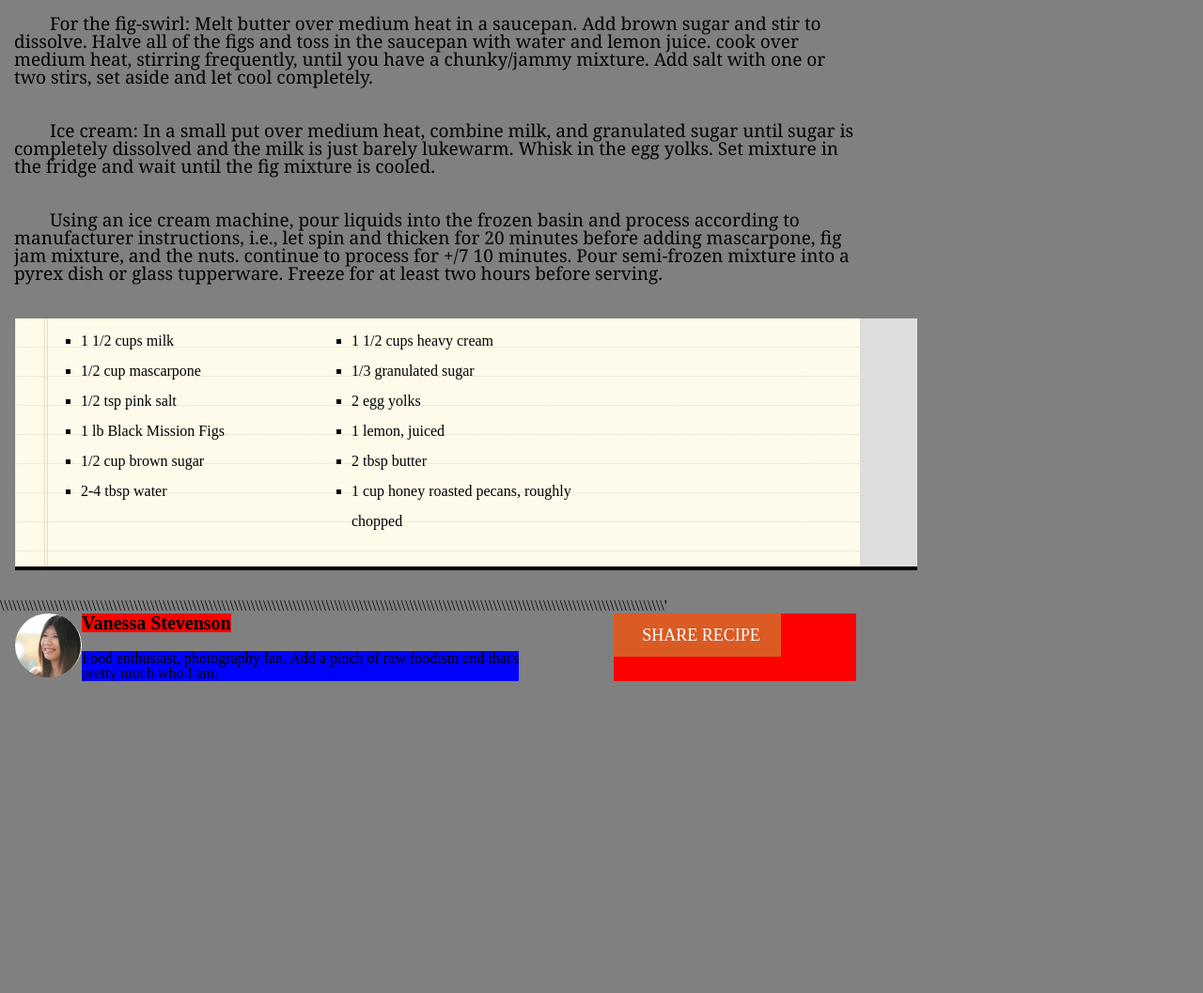
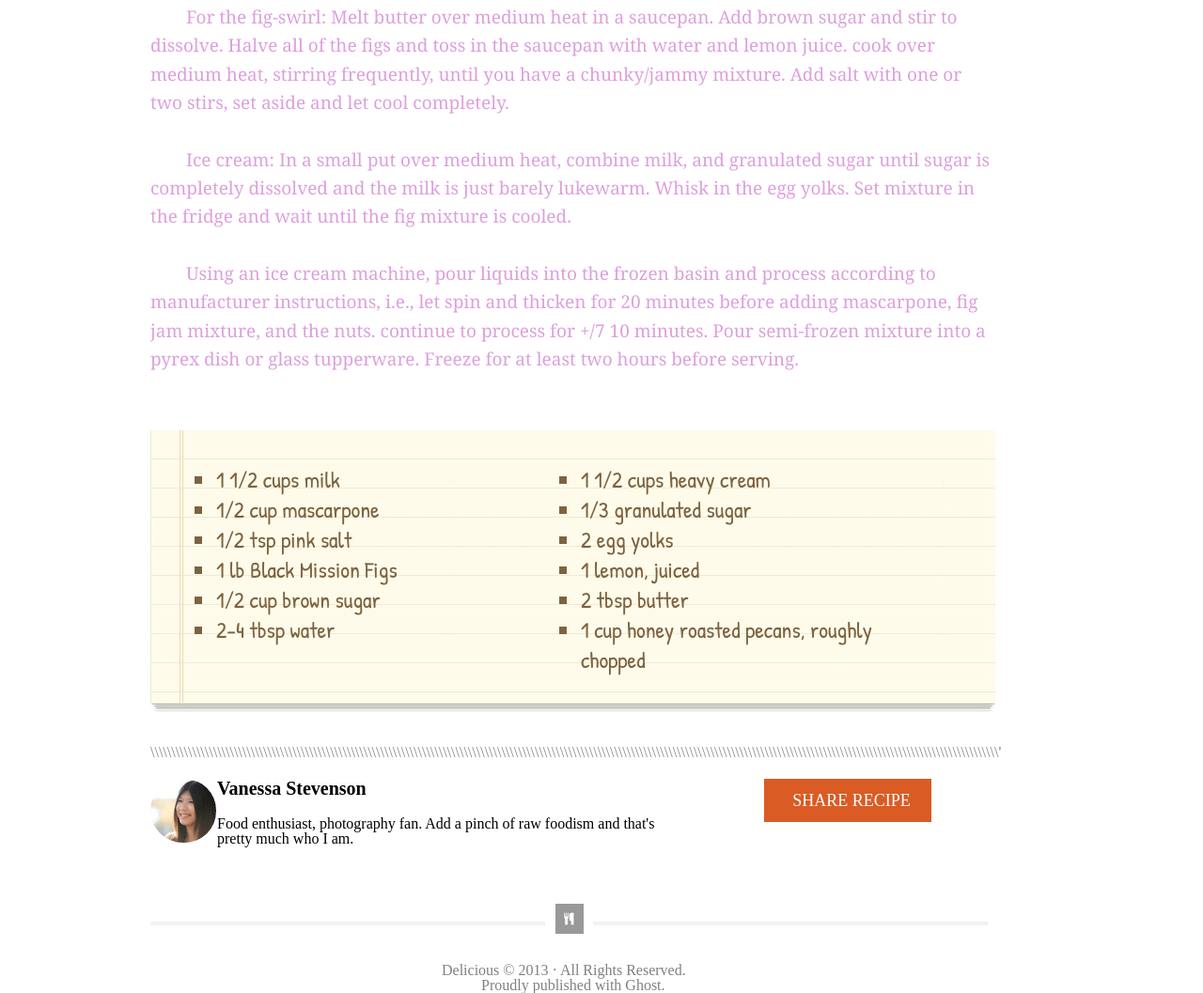
Before and after one commit to jondiquattro/code-302-prework, a plain HTML site: page index.html in a window 1280 px wide. Shown: the part 890-1947 px from the top of the page at 94% size. Before the commit the page ends 1615 px from the top, so only its background shows below. Drawn offline with Linux system fonts and the light colour scheme; a web font is replaced by a local one.

Commit message:
Finishing

```diff
--- a/css/style.css
+++ b/css/style.css
@@ -1,29 +1,30 @@
 
 #bodyDiv {
     margin: 0 auto;
-    background: grey;
+    /* background: grey; */
+    /* border: 4px solid red; */
+    width: 960px;
+
 }
 /* creates grid inside header */
 .headerGrid{
-    /* background: #ddd; */
     display: grid;
     grid-template-columns: 61% 37%;
-    /* same affect as grid-gap */
-    /* grid-column-gap: 1em;
-    grid-row-gap: 1 em; */
-    width: 960px;
+    width: 950px;
     grid-gap: 1em;
+    margin: 0 auto;
+    /* border: 4px solid green; */
 }
 
-.headerGrid{
+/* .headerGrid{ */
     /* background: #eee; */
-    padding: 1em;
+    /* padding: 1em;
     height: 70px;
-}
+} */
 
-.headerGrid {
+/* .headerGrid {
     background: #ddd;
-}
+} */
 /* .headerGrid div:nth-child(even){
     background: #eee;
 } */
@@ -31,7 +32,7 @@
 margin-top: 12px;
 width: 300px;
 /* height: 100px; */
-background: red;
+/* background: red; */
 /* padding-top: 6px; */
 }
 /* gets delicios and text to float next to image */
@@ -50,8 +51,7 @@ background: red;
 
 }
 .headLeftText :nth-child(2){
-    /* font-family: 'Yellowtail', cursive;
-    margin: 1px; */
+    color: gray;
     font-size: 12px;
     font-weight: bold;
 
@@ -80,39 +80,41 @@ background: red;
     margin-left: 60px;
 }
 #piping{
-    margin-top: 2px;
-    font-size: 20px;
-    margin-left: 18px;
+    margin-top: 30px;
+    font-size: 19px;
+    color: gray;
+
 }
 /* makes the title banner into a grid */
 .titleBanner{
     /* background: #ddd; */
+    /* border: 4px solid green; */
+
     display: grid;
     grid-template-columns: 69% 31%;
-    /* same affect as grid-gap */
-    /* grid-column-gap: 1em;
-    grid-row-gap: 1 em; */
-    width: 960px;
+    width: 950px;
     grid-gap: 1em;
-    margin-left: 16px;
     margin-top: 52px;
 }
 /* #bannerLeft{
     background: red;
 } */
 #bannerLeft :nth-child(1){
-    font-size: 44px;
+    font-size: 40px;
     font-family: 'Anton', sans-serif;
     margin-bottom: 6px;
 }
 #bannerLeft :nth-child(2){
     font-size: 16px;
+    color: gray;
     /* font-family: 'Anton', sans-serif; */
 }
 #bannerRight p {
+    /* font-size: 14px; */
     float: right;
     margin-top: 40px;
     margin-right: 78px;
+    color: gray;
 }
 #bannerRight img{
     margin-top: 44px;
@@ -120,83 +122,112 @@ background: red;
     float: right;
 }
 #mainImg{
-    margin-left: 16px;
-    margin-top: 30px;
+    /* margin-left: 16px; */
+    margin-top: 24px;
 }
 
 #instructions{
     font-family: Cambria, Cochin, Georgia, Times, 'Times New Roman', serif;
+
     font-size: 19px;
-    margin-left: 15px;
+    line-height: 1.6;
     margin-top: 28px;
+
+
     width: 900px;
     text-indent: 38px;
 }
+#instructions p {
+    /* background-color: red; */
+    padding: 0px;
+    margin-top: 30px;
+    color: plum;
+}
 
-/* #listImg{
-    margin-left: 15px;
-} */
 
 .instructionCard{
-    background: #ddd;
+    /* background: #ddd; */
     display: grid;
     grid-template-columns: 30% 30%;
     background-image: url("/assets/list-bg.png");
     background-repeat: no-repeat;
-    margin-left: 16px;
-    border-bottom: 4px solid black;
+    /* margin-left: 16px; */
+    /* border: 4px solid black; */
     width: 960px;
+    height: 300px;
 }
-#instructionsLeft ul {
+/* #instructionsLeft {
+background: red;
+height: 250px;
+} */
+#instructionsLeft ul  {
     list-style: square;
     margin-left: 70px;
-    margin-top: 16px;
-
+    /* margin-top: 16px; */
+    /* margin-bottom: 16px; */
+    font-size: 24px;
+    /* background: blue; */
+    width: 300px;
 }
 #instructionsRight ul {
     list-style: square;
-    margin-left: 70px;
-    width: 250px;
-    margin-bottom: 40px;
+    margin-left: 170px;
+    width: 400px;
+    /* margin-bottom: 18px; */
+    /* background: red; */
+    font-size: 24px;
+
+}
+#instructionsRight ul :first-child{
+    margin-top: 40px;
+
+}
+#instructionsLeft ul :first-child{
+    margin-top: 40px;
+
 }
 .instructionCard div ul li{
 margin-bottom: 8px;
-margin-top: 16px;
-/* margin-left: 80px; */
+font-family: 'Patrick Hand', cursive;
+color: #7d6340
 }
 #instructionsRight ul :last-child{
     /* background: red; */
     list-style: none;
+    /* font-size: 24px;     */
+
 }
 #bottomPiping{
-    margin-top: 30px;
+    margin-top: 35px;
+    color: gray;
 }
 .bottom{
     display: grid;
     grid-template-columns: 71% 28%;
     width: 920px;
+    margin-top: 20px;
 }
 
 .bottom img{
-    margin-left: 16px;
+    /* margin-left: 16px; */
     float:left;
     border-radius: 50%;
 }
 
 .bottom ul :nth-child(1){
     float: left;
-    background: red;
+    /* background: red; */
     font-weight: bold;
     font-size: 20px;
 }
 .bottom ul :nth-child(2){
     float: left;
     margin-top: 20px;
-    background: blue;
+    /* background: blue; */
 }
 #bottomRight{
     /* background: #da5b24; */
-    background: red;
+    /* background: red; */
 
 }
 
@@ -210,3 +241,58 @@ margin-top: 16px;
     padding-left:30px;
     padding-right: 8px;
 }
+
+
+.bottomBorder{
+margin: 0 auto;
+/* border: 4px solid green; */
+height: 100px;
+width: 960px;
+
+}
+
+ .bottomBorder :nth-child(1){
+    border-top: 4px solid #f2f2f2;
+    /* margin-left: 16px; */
+    margin-top: 80px;
+    width: 420px;
+    height: 40px;
+    float: left;
+    }
+.bottomBorder :nth-child(2){
+    /* border: 4px solid black; */
+    margin-top: 60px;
+    float: left;
+    margin-left: 10px;
+    margin-right: 10px;
+}
+.bottomBorder :nth-child(3){
+    border-top: 4px solid #f2f2f2;
+
+    width: 420px;
+    height: 40px;
+    margin-top: 80px;
+    float: left;
+}
+#foot{
+    color: gray;
+    clear: both;
+    /* border: 1px solid black; */
+    width: 900px;
+    /* margin: 0 auto; */
+
+}
+#foot :nth-child(1){
+    /* text-indent: 28px; */
+    /* background: #ddd; */
+    width: 280px;
+    margin: 0 auto;
+
+}
+#foot :nth-child(2){
+    /* text-indent: 28px; */
+    /* background: #ddd; */
+    width: 196px;
+    margin: 0 auto;
+
+}
--- a/index.html
+++ b/index.html
@@ -9,10 +9,12 @@
     <link type="text/css" rel="stylesheet" href="css/style.css" />
     <link href="https://fonts.googleapis.com/css?family=Sofia|Yellowtail" rel="stylesheet">
     <link href="https://fonts.googleapis.com/css?family=Anton" rel="stylesheet">
-    <title>Document</title>
+    <link href="https://fonts.googleapis.com/css?family=Patrick+Hand" rel="stylesheet">
+    <title>Chocolate Pizza</title>
 </head>
 
-<body id="bodyDiv">
+<body >
+<div id="bodyDiv">
     <div class="headerGrid">
         <!-- container for left grid -->
         <div id="headLeft">
@@ -44,7 +46,7 @@
         </div>
 
     </div>
-    <p id="piping">\\\\\\\\\\\\\\\\\\\\\\\\\\\\\\\\\\\\\\\\\\\\\\\\\\\\\\\\\\\\\\\\\\\\\\\\\\\\\\\\\\\\\\\\\\\\\\\\\\\\\\\\\\\\\\\\\\\\\\\\\\\\\\\\\\\\\\\\\\\\\\\\\\\\\\\\\\\\\\\'</p>
+    <p id="piping">\\\\\\\\\\\\\\\\\\\\\\\\\\\\\\\\\\\\\\\\\\\\\\\\\\\\\\\\\\\\\\\\\\\\\\\\\\\\\\\\\\\\\\\\\\\\\\\\\\\\\\\\\\\\\\\\\\\\\\\\\\\\\\\\\\\\\\\\\\\\\\\\\\\\\\\\\\\\\\\\\\'</p>
     <div class="titleBanner">
         <div id="bannerLeft">
             <p>Chocolate Pizza</p>
@@ -66,8 +68,8 @@
     </div>
     <img src="assets/choco-pizza.png" id="mainImg">
     <div id="instructions">
-        <p>For the ﬁg-swirl: Melt butter over medium heat in a saucepan. Add brown sugar and stir to dissolve. Halve all of the ﬁgs and toss in the saucepan with water and lemon juice. cook over medium heat, stirring frequently, until you have a chunky/jammy mixture. Add salt with one or two stirs, set aside and let cool completely.</p><br><br>
-        <p>Ice cream: In a small put over medium heat, combine milk, and granulated sugar until sugar is completely dissolved and the milk is just barely lukewarm. Whisk in the egg yolks. Set mixture in the fridge and wait until the ﬁg mixture is cooled.</p><br><br>
+        <p>For the ﬁg-swirl: Melt butter over medium heat in a saucepan. Add brown sugar and stir to dissolve. Halve all of the ﬁgs and toss in the saucepan with water and lemon juice. cook over medium heat, stirring frequently, until you have a chunky/jammy mixture. Add salt with one or two stirs, set aside and let cool completely.</p>
+        <p>Ice cream: In a small put over medium heat, combine milk, and granulated sugar until sugar is completely dissolved and the milk is just barely lukewarm. Whisk in the egg yolks. Set mixture in the fridge and wait until the ﬁg mixture is cooled.</p>
         <p> Using an ice cream machine, pour liquids into the frozen basin and process according to manufacturer instructions, i.e., let spin and thicken for 20 minutes before adding mascarpone, ﬁg jam mixture, and the nuts. continue to process for +/7 10 minutes. Pour semi-frozen mixture into a pyrex dish or glass tupperware. Freeze for at least two hours before serving.</p><br><br>
     </div>
     <!-- <img src="assets/list-bg.png" id="listImg"> -->
@@ -94,7 +96,7 @@
             </ul>
         </div>
     </div>
-    <p id="bottomPiping">\\\\\\\\\\\\\\\\\\\\\\\\\\\\\\\\\\\\\\\\\\\\\\\\\\\\\\\\\\\\\\\\\\\\\\\\\\\\\\\\\\\\\\\\\\\\\\\\\\\\\\\\\\\\\\\\\\\\\\\\\\\\\\\\\\\\\\\\\\\\\\\\\\\\\\\\\\\\\\\'</p>
+    <p id="bottomPiping">\\\\\\\\\\\\\\\\\\\\\\\\\\\\\\\\\\\\\\\\\\\\\\\\\\\\\\\\\\\\\\\\\\\\\\\\\\\\\\\\\\\\\\\\\\\\\\\\\\\\\\\\\\\\\\\\\\\\\\\\\\\\\\\\\\\\\\\\\\\\\\\\\\\\\\\\\\\\\\\\\\\\\\\\\\\\\\\\\\\\\\\\\\\\\\\\\\\\\\\\\\\'</p>
     <div class="bottom">
         <div id="bottomLeft">
             <img src="assets/van-pic.png">
@@ -112,9 +114,19 @@
 
 
     </div>
+    <div class="bottomBorder">
+        <div></div>
+        <img src="assets/small-logo.png">
+        <div></div>
+    </div>
+    <!-- end bottom border -->
 
+    <div id="foot">
+       <p>Delicious &#169; 2013 &#183; All Rights Reserved. </p>
+       <p>Proudly published with Ghost.</p>
+    </div>
 
-
+</div>
 </body>
 
 </html>
```
